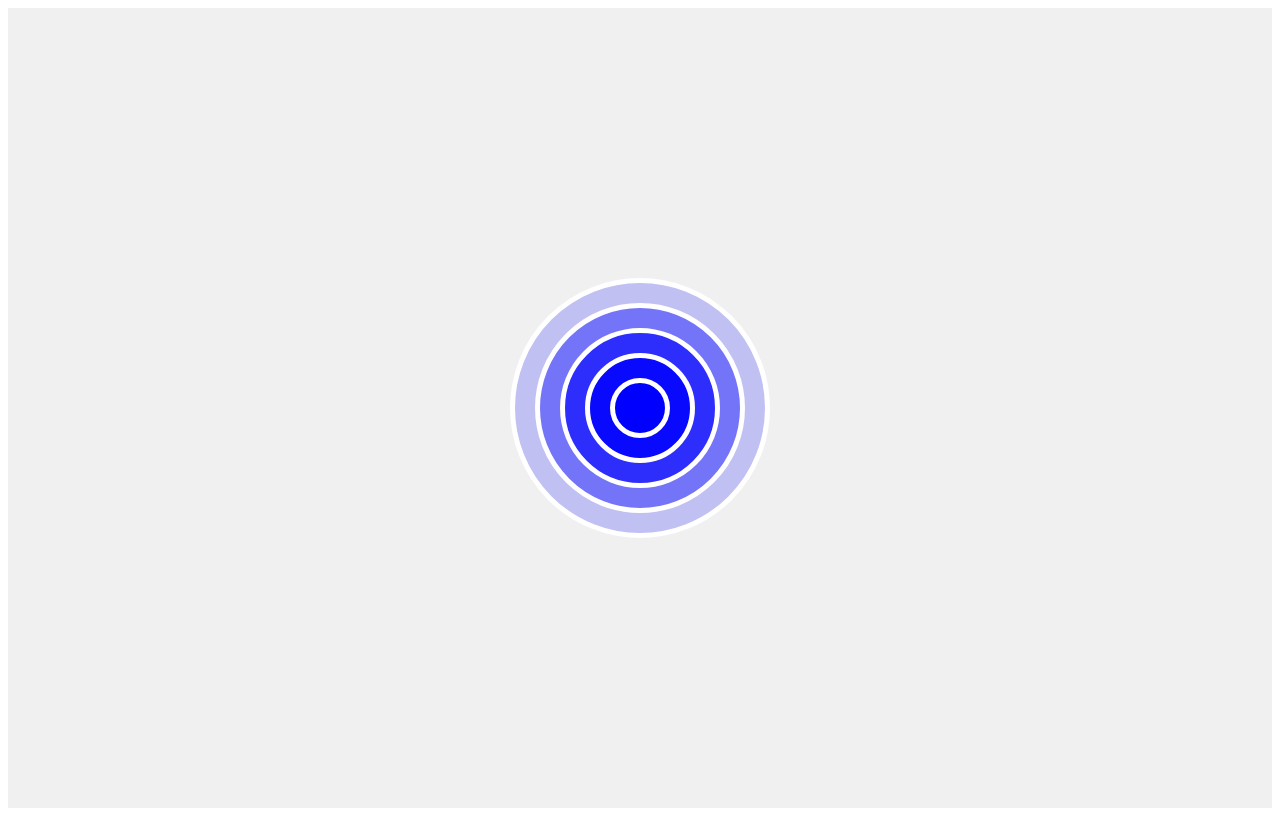
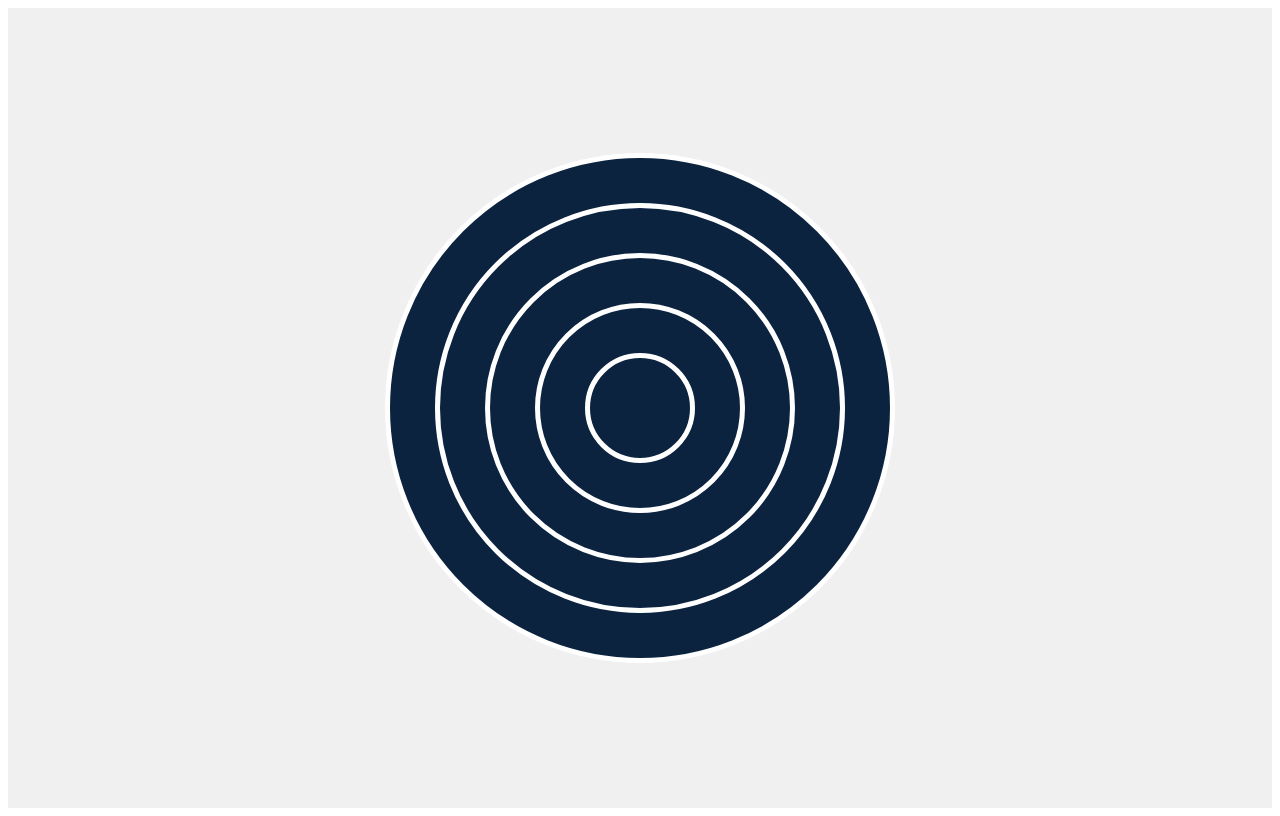
Before and after one commit to slayer1371/cs4good-beanbag, a React (Vite) app in the folder client/: page /scoring in a window 1280 px wide. Built offline with nearby package versions, Linux system fonts and the light colour scheme.

Commit message:
target added

```diff
--- a/client/src/assets/ScoringPage.jsx
+++ b/client/src/assets/ScoringPage.jsx
@@ -6,7 +6,7 @@ function ScoringPage(){
   const [score, setScore] = useState(0);
 
   useEffect(()=>{
-
+    //fetch data with mongo here
   },[]);
 
   return(
--- a/client/src/assets/Target.jsx
+++ b/client/src/assets/Target.jsx
@@ -1,6 +1,8 @@
 import React from "react";
 
 function Target(){
+
+
   const handleClick = (ring) => {
     alert(`You clicked on ring ${ring}`);
   };
@@ -11,7 +13,7 @@ function Target(){
         {[...Array(5)].map((_, index) => (
           <div
             key={index}
-            className={`ring ring-${index + 1}`}
+            className={`ring ring-${index}`}
             onClick={() => handleClick(index + 1)}
           />
         ))}
--- a/client/src/assets/styles/index.css
+++ b/client/src/assets/styles/index.css
@@ -9,8 +9,8 @@
 
 .target {
   position: relative;
-  width: 250px;
-  height: 250px;
+  width: 500px;
+  height: 500px;
   display: flex;
   align-items: center;
   justify-content: center;
@@ -24,36 +24,42 @@
   transition: transform 0.2s ease-in-out;
 }
 
-.ring:hover {
-  transform: scale(1.1);
+.ring-0 {
+  width: 100%;
+  height: 100%;
+  background-color: #0c2340;
 }
 
 .ring-1 {
-  width: 100%;
-  height: 100%;
-  background-color: rgba(0, 0, 255, 0.2);
+  width: 80%;
+  height: 80%;
+  background-color: #0c2340;
 }
 
 .ring-2 {
-  width: 80%;
-  height: 80%;
-  background-color: rgba(0, 0, 255, 0.4);
+  width: 60%;
+  height: 60%;
+  background-color: #0c2340;
 }
 
 .ring-3 {
-  width: 60%;
-  height: 60%;
-  background-color: rgba(0, 0, 255, 0.6);
+  width: 40%;
+  height: 40%;
+  background-color: #0c2340;
 }
 
 .ring-4 {
-  width: 40%;
-  height: 40%;
-  background-color: rgba(0, 0, 255, 0.8);
+  width: 20%;
+  height: 20%;
+  background-color: #0c2340;
 }
 
-.ring-5 {
-  width: 20%;
-  height: 20%;
-  background-color: rgba(0, 0, 255, 1);
+.selected-ring{
+  transform: scale(1.1);
+  background-color: #c99700;
 }
+
+.ring:hover{
+  transform: scale(1.1);
+  background-color: #c99700;
+}
```
